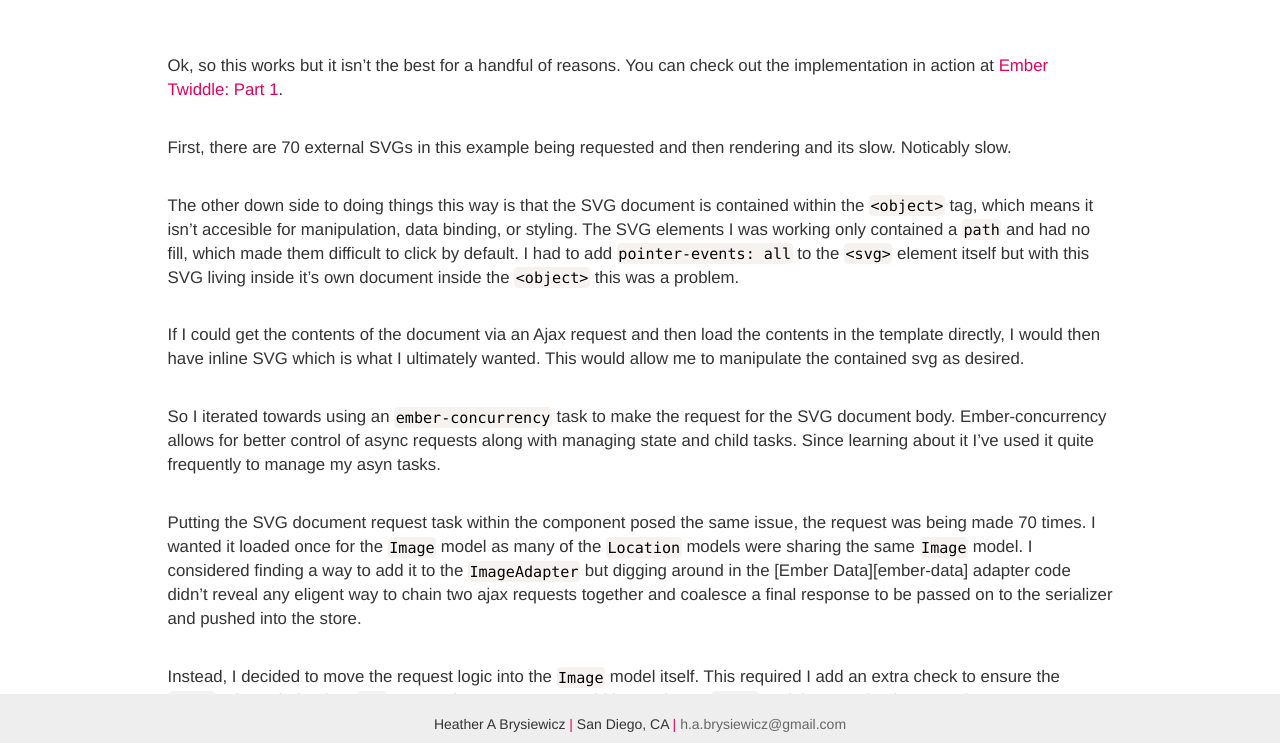
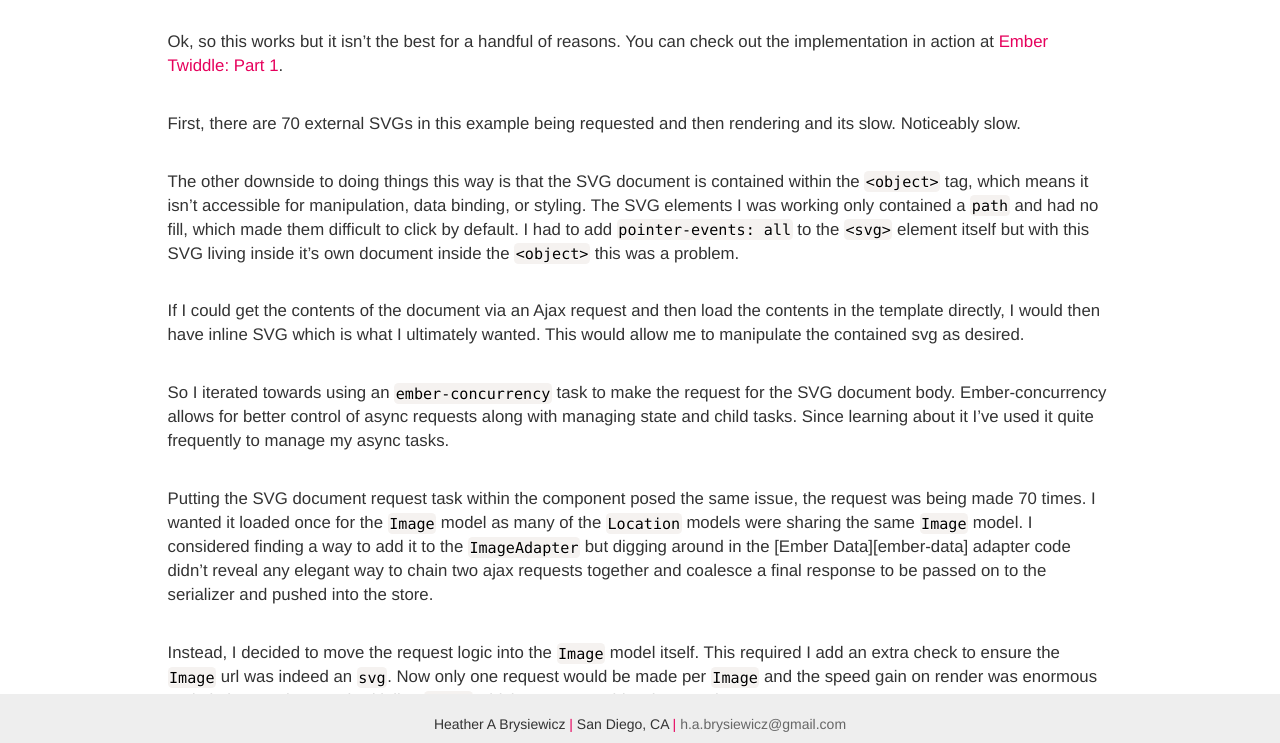
Before and after one commit to hbrysiewicz/hbrysiewicz.github.io, a Jekyll site: the page built from _posts/2017-03-30-inline-svg.md, in a window 1280 px wide and 900 px high, scrolled down 1417 px, cut to the strip 146-889 px from the top of the window. Built offline with Jekyll 4.4.1, drawn with Linux system fonts in a browser that asks for light colours; comment, search, counter and statistics services are not loaded; some of the changed text lies outside the part shown.

Commit message:
Update with spelling fixes :)

```diff
--- a/_posts/2017-03-30-inline-svg.md
+++ b/_posts/2017-03-30-inline-svg.md
@@ -30,15 +30,15 @@
 
 Ok, so this works but it isn't the best for a handful of reasons. You can check out the implementation in action at [Ember Twiddle: Part 1][ember-twiddle-1]. <br><br>
 
-First, there are 70 external SVGs in this example being requested and then rendering and its slow. Noticably slow.<br><br>
+First, there are 70 external SVGs in this example being requested and then rendering and its slow. Noticeably slow.<br><br>
 
-The other down side to doing things this way is that the SVG document is contained within the `<object>` tag, which means it isn't accesible for manipulation, data binding, or styling. The SVG elements I was working only contained a `path` and had no fill, which made them difficult to click by default. I had to add `pointer-events: all` to the `<svg>` element itself but with this SVG living inside it's own document inside the `<object>` this was a problem.<br><br>
+The other downside to doing things this way is that the SVG document is contained within the `<object>` tag, which means it isn't accessible for manipulation, data binding, or styling. The SVG elements I was working only contained a `path` and had no fill, which made them difficult to click by default. I had to add `pointer-events: all` to the `<svg>` element itself but with this SVG living inside it's own document inside the `<object>` this was a problem.<br><br>
 
 If I could get the contents of the document via an Ajax request and then load the contents in the template directly, I would then have inline SVG which is what I ultimately wanted. This would allow me to manipulate the contained svg as desired.<br><br>
 
-So I iterated towards using an [`ember-concurrency`][e-c] task to make the request for the SVG document body. Ember-concurrency allows for better control of async requests along with managing state and child tasks. Since learning about it I've used it quite frequently to manage my asyn tasks. <br><br>
+So I iterated towards using an [`ember-concurrency`][e-c] task to make the request for the SVG document body. Ember-concurrency allows for better control of async requests along with managing state and child tasks. Since learning about it I've used it quite frequently to manage my async tasks. <br><br>
 
-Putting the SVG document request task within the component posed the same issue, the request was being made 70 times. I wanted it loaded once for the `Image` model as many of the `Location` models were sharing the same `Image` model. I considered finding a way to add it to the `ImageAdapter` but digging around in the [Ember Data][ember-data] adapter code didn't reveal any eligent way to chain two ajax requests together and coalesce a final response to be passed on to the serializer and pushed into the store.<br><br>
+Putting the SVG document request task within the component posed the same issue, the request was being made 70 times. I wanted it loaded once for the `Image` model as many of the `Location` models were sharing the same `Image` model. I considered finding a way to add it to the `ImageAdapter` but digging around in the [Ember Data][ember-data] adapter code didn't reveal any elegant way to chain two ajax requests together and coalesce a final response to be passed on to the serializer and pushed into the store.<br><br>
 
 Instead, I decided to move the request logic into the `Image` model itself. This required I add an extra check to ensure the `Image` url was indeed an `svg`. Now only one request would be made per `Image` and the speed gain on render was enormous and obvious. I also now had inline `<svg>` which meant I could style to my hearts content.<br><br>
 
```
Also changed, not shown: other parts of _posts/2017-03-30-inline-svg.md (+3 -3 lines).
